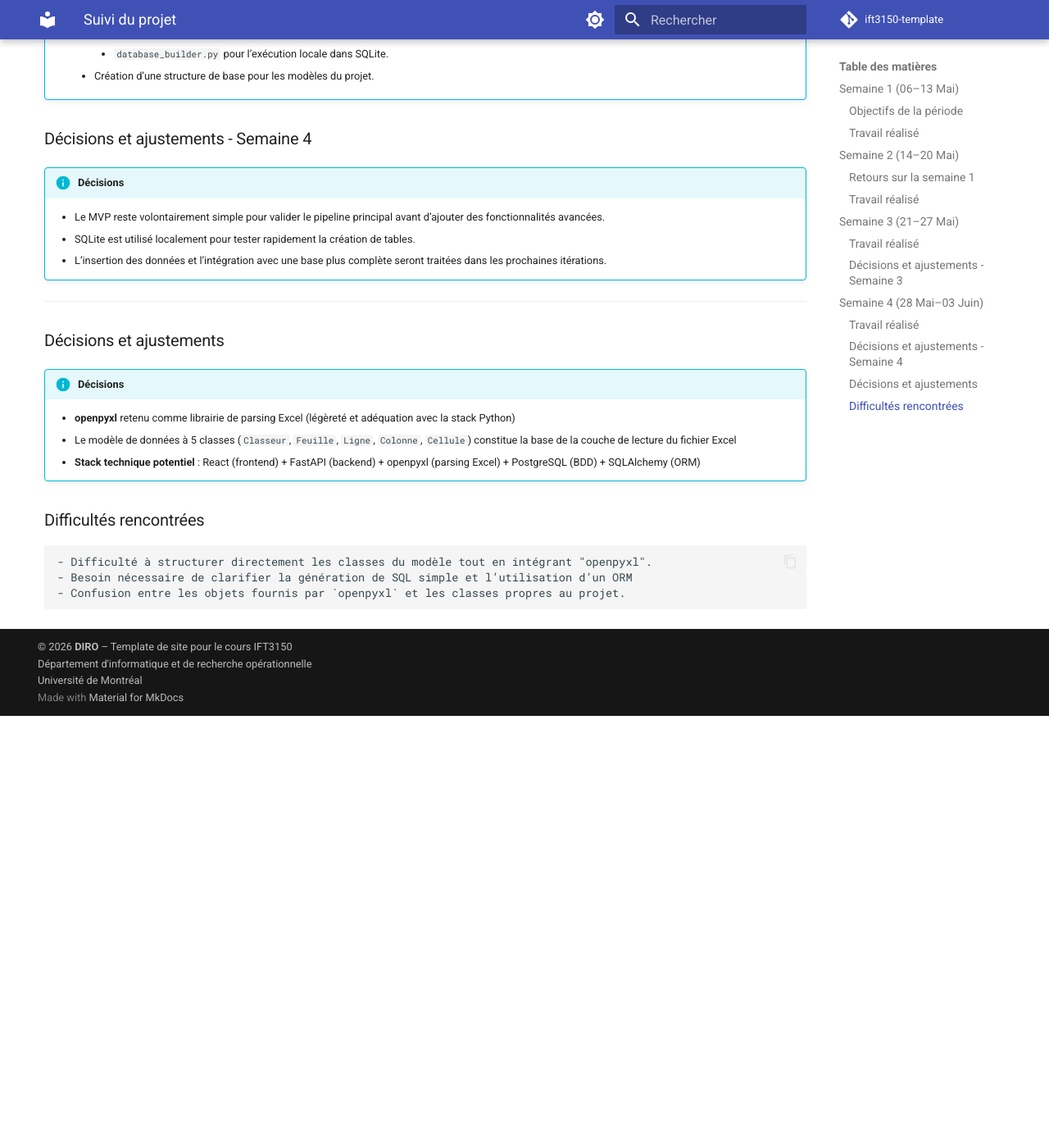
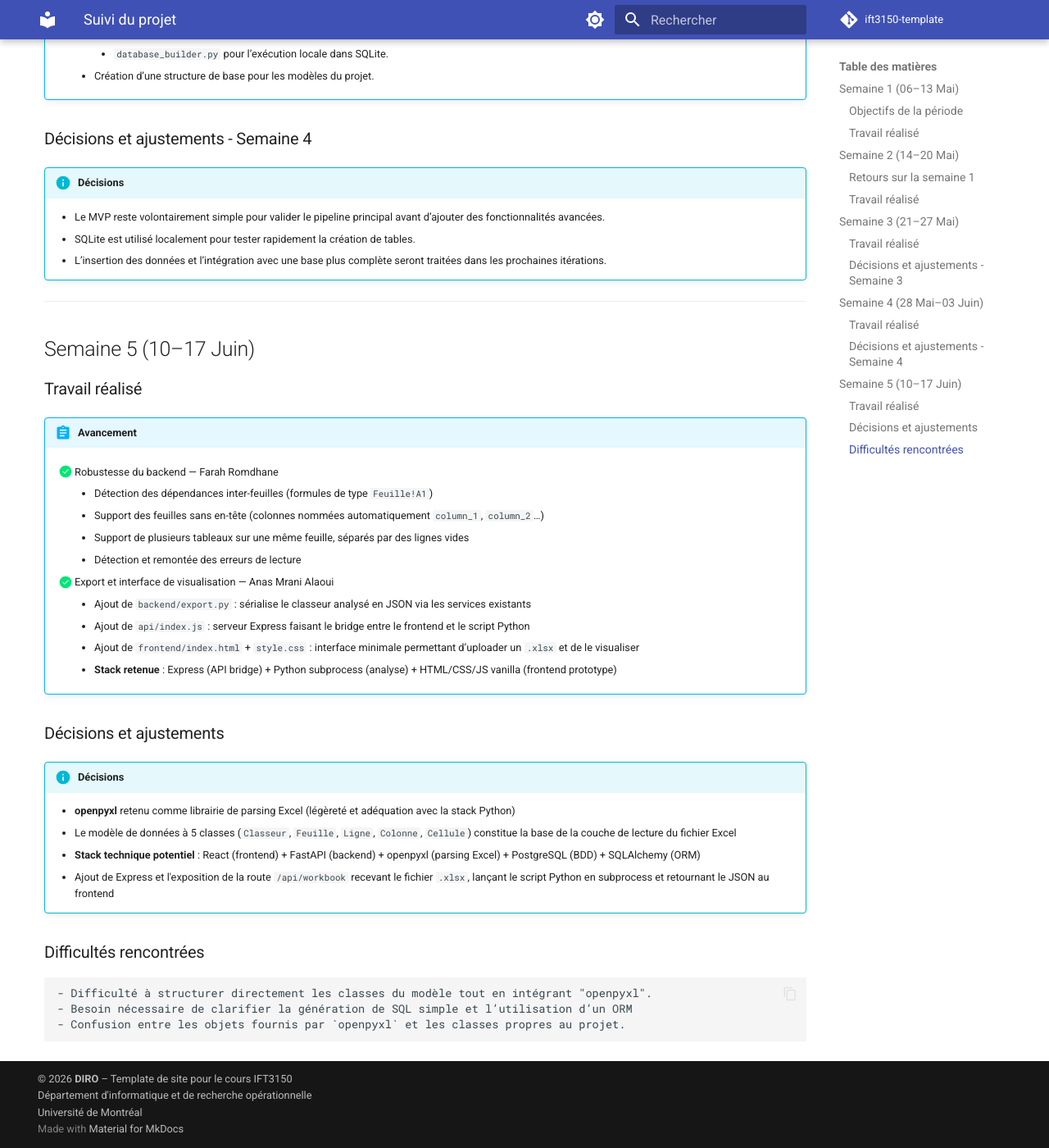
Before and after one commit to anasys0x/Excelium, an MkDocs documentation site: the page built from docs/suivi.md, in a window 1280 px wide and 1400 px high, scrolled down 3870 px. Shown: the whole window at 82% size. Built offline with MkDocs 1.6.1 and Material for MkDocs 9.7.7, drawn with Linux system fonts in a browser that asks for light colours; emoji names are drawn with the system emoji font; comment, search, counter and statistics services are not loaded; before the commit the page ends 4743 px from its top, so only the background shows below that.

Commit message:
docs: mise à jour du README et du suivi de la semaine 5

```diff
--- a/docs/suivi.md
+++ b/docs/suivi.md
@@ -158,12 +158,31 @@ title: Suivi du projet
     - L’insertion des données et l’intégration avec une base plus complète seront traitées dans les prochaines itérations.
 
 ---
+
+## Semaine 5 (10–17 Juin)
+
+### Travail réalisé
+
+!!! abstract "Avancement"
+    - [x] Robustesse du backend — Farah Romdhane
+        - Détection des dépendances inter-feuilles (formules de type `Feuille!A1`)
+        - Support des feuilles sans en-tête (colonnes nommées automatiquement `column_1`, `column_2`…)
+        - Support de plusieurs tableaux sur une même feuille, séparés par des lignes vides
+        - Détection et remontée des erreurs de lecture
+
+    - [x] Export et interface de visualisation — Anas Mrani Alaoui
+        - Ajout de `backend/export.py` : sérialise le classeur analysé en JSON via les services existants
+        - Ajout de `api/index.js` : serveur Express faisant le bridge entre le frontend et le script Python
+        - Ajout de `frontend/index.html` + `style.css` : interface minimale permettant d’uploader un `.xlsx` et de le visualiser
+        - **Stack retenue** : Express (API bridge) + Python subprocess (analyse) + HTML/CSS/JS vanilla (frontend prototype)
+
 ### Décisions et ajustements
 
 !!! info "Décisions"
     - **openpyxl** retenu comme librairie de parsing Excel (légèreté et adéquation avec la stack Python)
     - Le modèle de données à 5 classes (`Classeur`, `Feuille`, `Ligne`, `Colonne`, `Cellule`) constitue la base de la couche de lecture du fichier Excel
     - **Stack technique potentiel** : React (frontend) + FastAPI (backend) + openpyxl (parsing Excel) + PostgreSQL (BDD) + SQLAlchemy (ORM)
+    - Ajout de Express et l'exposition de la route `/api/workbook` recevant le fichier `.xlsx`, lançant le script Python en subprocess et retournant le JSON au frontend
 
 ### Difficultés rencontrées
 
```
Also changed, not shown: README.md (+94 -32 lines).
